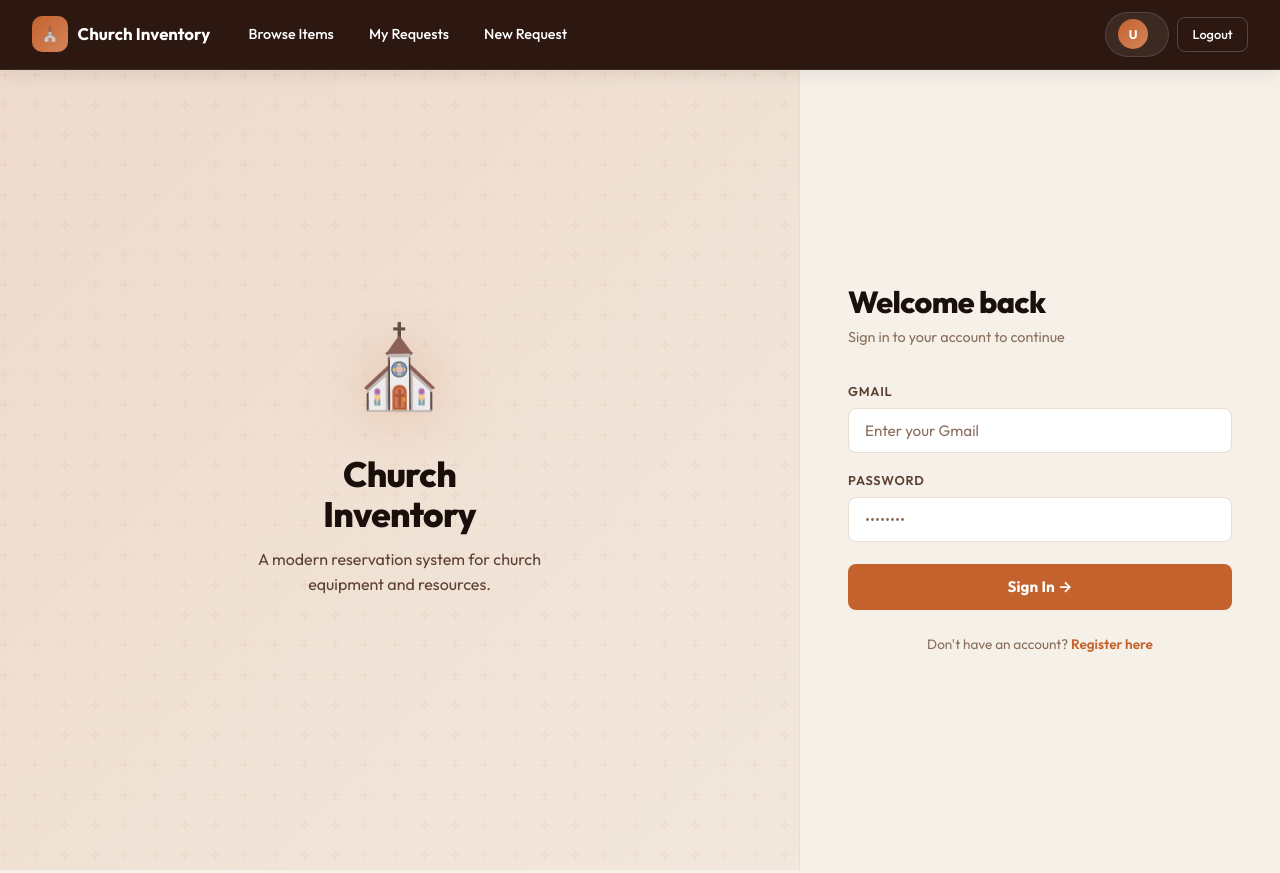
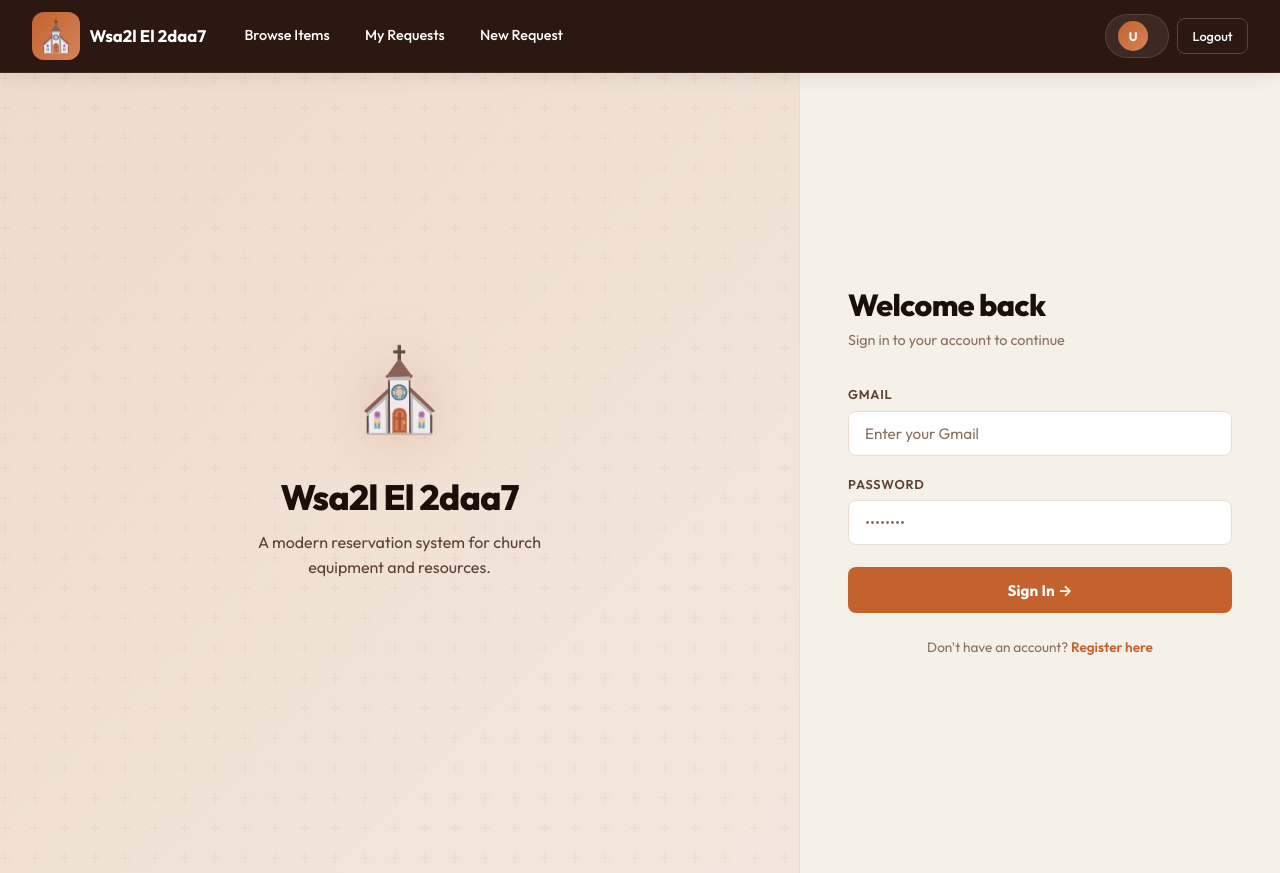
Before and after one commit to YoussefNakhla121/church-inventory, a React (Vite) app in the folder client/: page /login in a window 1280 px wide. Built offline with nearby package versions, Linux system fonts and the light colour scheme; no server answers; sample sign-in values are in the browser's storage.

Commit message:
Update branding to "Wsa2l El 2daa7" across the application and adjust navbar icon sizes for improved visibility

```diff
--- a/client/index.html
+++ b/client/index.html
@@ -5,7 +5,7 @@
     <link rel="icon" type="image/svg+xml" href="/favicon.png" />
     <meta name="viewport" content="width=device-width, initial-scale=1.0" />
     <meta name="description" content="Manage and reserve church inventory items, track reservation statuses, and log item conditions." />
-    <title>Church Inventory & Reservation System</title>
+    <title>Wsa2l El 2daa7</title>
   </head>
   <body>
     <div id="root"></div>
--- a/client/src/components/Navbar.jsx
+++ b/client/src/components/Navbar.jsx
@@ -25,7 +25,7 @@ export default function Navbar() {
       <Link to="/" className={styles.brand} onClick={handleNavClick}>
         <div className={styles.brandIcon}>⛪</div>
         <div className={styles.brandText}>
-          <span className={styles.brandName}>Church Inventory</span>
+          <span className={styles.brandName}>Wsa2l El 2daa7</span>
           {/* <span className={styles.brandSub}>Reservation System</span> */}
         </div>
       </Link>
--- a/client/src/components/Navbar.module.css
+++ b/client/src/components/Navbar.module.css
@@ -35,15 +35,16 @@
 }
 
 .brandIcon {
-  width: 26px;
-  height: 26px;
-  min-width: 26px;
+  width: 42px;
+  height: 42px;
+  min-width: 42px;
   background: linear-gradient(135deg, #c4622d, #d4845a);
-  border-radius: 6px;
+  border-radius: 10px;
   display: flex;
   align-items: center;
   justify-content: center;
-  font-size: 0.7rem;
+  font-size: 1.6rem;
+  line-height: 1;
   flex-shrink: 0;
 }
 
@@ -405,9 +406,10 @@
   }
 
   .brandIcon {
-    width: 28px;
-    height: 28px;
-    min-width: 28px;
+    width: 40px;
+    height: 40px;
+    min-width: 40px;
+    font-size: 1.5rem;
   }
 
   .brandText {
@@ -483,10 +485,11 @@
   }
 
   .brandIcon {
-    width: 30px;
-    height: 30px;
-    min-width: 30px;
-    border-radius: 7px;
+    width: 44px;
+    height: 44px;
+    min-width: 44px;
+    border-radius: 10px;
+    font-size: 1.7rem;
   }
 
   .brandText {
@@ -537,11 +540,11 @@
   }
 
   .brandIcon {
-    width: 32px;
-    height: 32px;
-    min-width: 32px;
-    border-radius: 8px;
-    font-size: 0.8rem;
+    width: 46px;
+    height: 46px;
+    min-width: 46px;
+    border-radius: 12px;
+    font-size: 1.8rem;
   }
 
   .brandName {
@@ -596,11 +599,11 @@
   }
 
   .brandIcon {
-    width: 36px;
-    height: 36px;
-    min-width: 36px;
-    border-radius: 10px;
-    font-size: 0.85rem;
+    width: 48px;
+    height: 48px;
+    min-width: 48px;
+    border-radius: 12px;
+    font-size: 1.9rem;
   }
 
   .brandName {
--- a/client/src/pages/auth/Login.jsx
+++ b/client/src/pages/auth/Login.jsx
@@ -42,7 +42,7 @@ export default function Login() {
       <div className={styles.leftPanel}>
         <div className={styles.brandBig}>
           <div className={styles.churchIcon}>⛪</div>
-          <h1 className={styles.leftTitle}>Church<br />Inventory</h1>
+          <h1 className={styles.leftTitle}>Wsa2l El 2daa7</h1>
           <p className={styles.leftSub}>A modern reservation system for church equipment and resources.</p>
           <div className={styles.features}>
 
--- a/client/src/pages/auth/Register.jsx
+++ b/client/src/pages/auth/Register.jsx
@@ -34,7 +34,7 @@ export default function Register() {
         <div className={styles.brandBig}>
           <div className={styles.churchIcon}>⛪</div>
           <h1 className={styles.leftTitle}>Join the<br />Community</h1>
-          <p className={styles.leftSub}>Create your account to start reserving church inventory and resources.</p>
+          <p className={styles.leftSub}>Create your account to start reserving church's Wsa2l El 2daa7 and resources.</p>
           <div className={styles.features}>
 
           </div>
```
Also changed, not shown: 2 other files (tests, documents, lock files or other folders).
